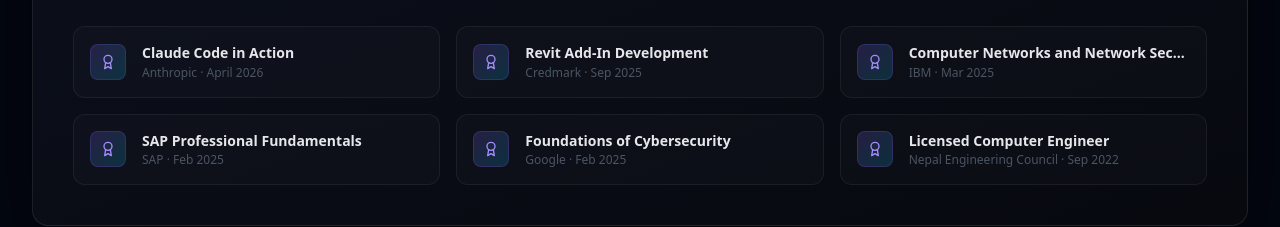
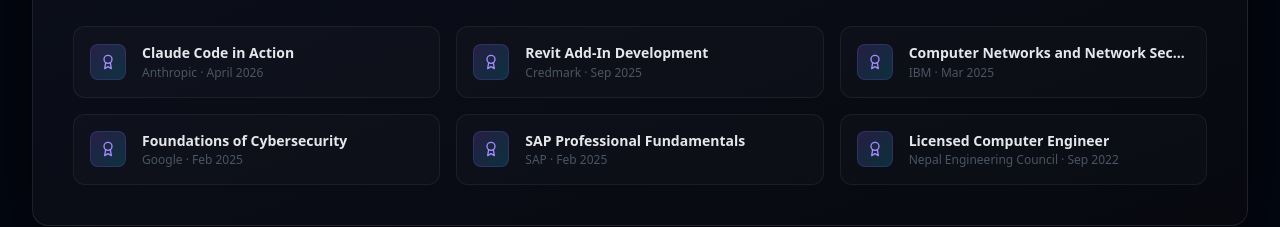
Before and after one commit to sujansync/portfolio, a React (Vite) app: page / in a window 1280 px wide. Shown: the part 5740-5967 px from the top of the page. Built offline with nearby package versions, Linux system fonts and the light colour scheme.

Commit message:
Updated Certifications

```diff
--- a/App.jsx
+++ b/App.jsx
@@ -165,8 +165,8 @@
     { name: 'Claude Code in Action', issuer: 'Anthropic', year: 'April 2026' },
     { name: 'Revit Add-In Development', issuer: 'Credmark', year: 'Sep 2025' },
     { name: 'Computer Networks and Network Security', issuer: 'IBM', year: 'Mar 2025' },
+    { name: 'Foundations of Cybersecurity', issuer: 'Google', year: 'Feb 2025' },
     { name: 'SAP Professional Fundamentals', issuer: 'SAP', year: 'Feb 2025' },
-    { name: 'Foundations of Cybersecurity', issuer: 'Google', year: 'Feb 2025' },
     { name: 'Licensed Computer Engineer', issuer: 'Nepal Engineering Council', year: 'Sep 2022' }
   ];
 
```
